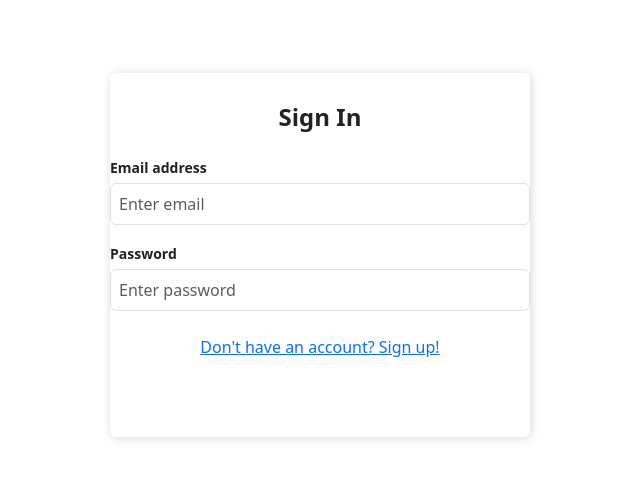
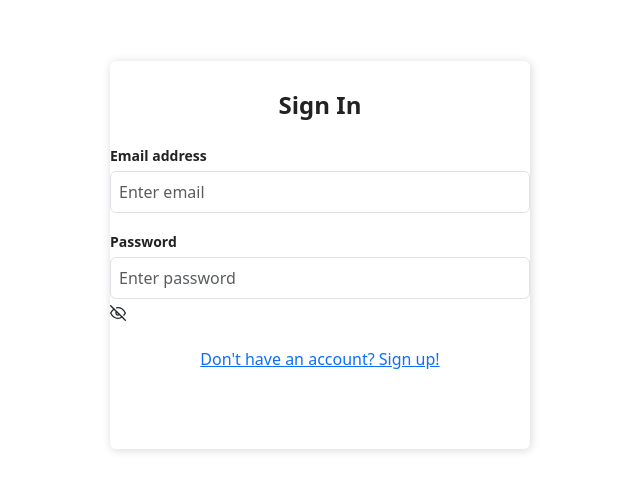
Before and after one commit to omer-abdul-hameed/TutorPotential, a React (Vite) app in the folder frontend/: page /login in a window 1280 px wide. Shown: the part 217-708 px from the top of the page, without its empty margins (320-960 px from the left). Built offline with nearby package versions, Linux system fonts and the light colour scheme; no server answers.

Commit message:
added hide and show password on login page

```diff
--- a/frontend/src/components/LoginPage/index.jsx
+++ b/frontend/src/components/LoginPage/index.jsx
@@ -2,19 +2,32 @@ import { useState } from "react";
 import axios from "axios";
 import { toast } from "react-hot-toast";
 import { useNavigate, Link } from "react-router-dom";
+import { FiEyeOff, FiEye } from "react-icons/fi";
 
 export default function Login() {
-  const navigate = useNavigate()
+  const navigate = useNavigate();
   const [data, setData] = useState({
-    email: '',
-    password: '',
-  })
+    email: "",
+    password: "",
+  });
+  const [type, setType] = useState("password");
+  const [icon, setIcon] = useState(<FiEyeOff />);
+
+  const handleToggle = () => {
+    if (type === "password") {
+      setIcon(<FiEye />);
+      setType("text");
+    } else {
+      setIcon(<FiEyeOff />);
+      setType("password");
+    }
+  };
 
   const loginUser = async (e) => {
-    e.preventDefault()
-    const { email, password } = data
+    e.preventDefault();
+    const { email, password } = data;
     try {
-      const {data} = await axios.post("/login", {
+      const { data } = await axios.post("/login", {
         email,
         password,
       });
@@ -22,7 +35,7 @@ export default function Login() {
         toast.error(data.error);
       } else {
         setData({});
-        navigate("/dashboard")
+        navigate("/dashboard");
       }
     } catch (error) {
       console.error("Error during login:", error);
@@ -32,11 +45,16 @@ export default function Login() {
 
   return (
     <div className="Auth-form-container flex justify-center items-center h-screen bg-gray-100">
-      <form className="Auth-form bg-white p-8 rounded shadow-md" onSubmit={loginUser}>
+      <form
+        className="Auth-form bg-white p-8 rounded shadow-md"
+        onSubmit={loginUser}
+      >
         <h3 className="Auth-form-title text-2xl font-bold mb-4">Sign In</h3>
 
         <div className="form-group mt-3">
-          <label className="block text-sm font-medium text-gray-600">Email address</label>
+          <label className="block text-sm font-medium text-gray-600">
+            Email address
+          </label>
           <input
             type="email"
             className="form-control mt-1 p-2 w-full border rounded"
@@ -46,23 +64,36 @@ export default function Login() {
           />
         </div>
 
-        <div className="form-group mt-3">
-          <label className="block text-sm font-medium text-gray-600">Password</label>
+        <div className="form-group mt-3 relative">
+          <label className="block text-sm font-medium text-gray-600">
+            Password
+          </label>
           <input
-            type="password"
+            type={type}
             className="form-control mt-1 p-2 w-full border rounded"
             placeholder="Enter password"
             value={data.password}
             onChange={(e) => setData({ ...data, password: e.target.value })}
           />
+          <span
+            className="absolute right-2 top-1/2 transform translate-y-1/3 cursor-pointer"
+            onClick={handleToggle}
+          >
+            {icon}
+          </span>
         </div>
 
         <div className="mt-4 mb-2 text-center">
-        <Link to="/register" className="text-blue-500 hover:underline">Don't have an account? Sign up!</Link>
+          <Link to="/register" className="text-blue-500 hover:underline">
+            Don't have an account? Sign up!
+          </Link>
         </div>
 
         <div className="d-grid gap-2 mt-3">
-          <button type="submit" className="btn bg-gradient-to-r from-blue-400 to-blue-600 text-white p-2 rounded hover:from-blue-600 hover:to-blue-800">
+          <button
+            type="submit"
+            className="btn bg-gradient-to-r from-blue-400 to-blue-600 text-white p-2 rounded hover:from-blue-600 hover:to-blue-800"
+          >
             Login
           </button>
         </div>
--- a/package.json
+++ b/package.json
@@ -23,6 +23,7 @@
     "react": "^18.2.0",
     "react-dom": "^18.2.0",
     "react-hot-toast": "^2.4.1",
+    "react-icons": "^4.10.1",
     "react-router-dom": "^6.14.2"
   },
   "devDependencies": {
```
Also changed, not shown: 1 other file (tests, documents, lock files or other folders).
